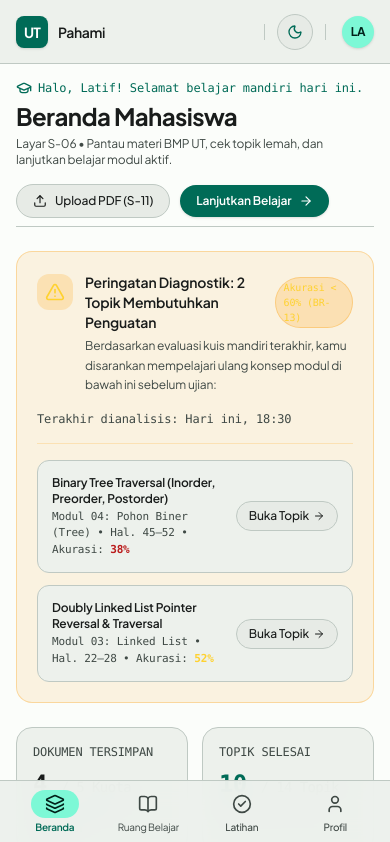
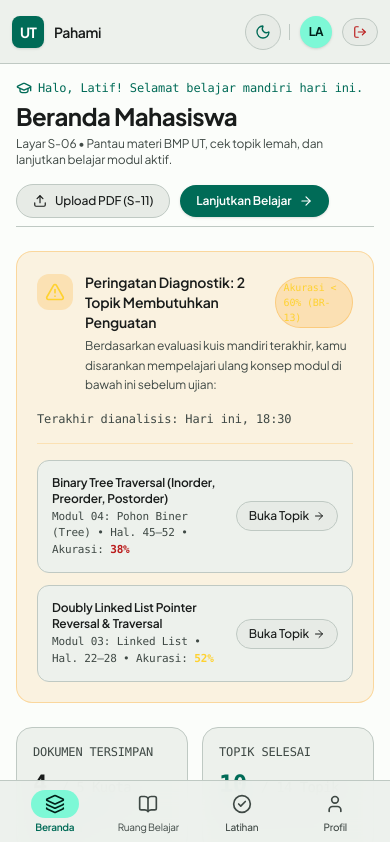
Before and after one commit to ZenLloyd/pahami-ut, a Next.js app: page /beranda in a window 390 px wide. Shown: the top 842 px of the page. Built offline with nearby package versions, Linux system fonts and the light colour scheme.

Commit message:
feat(auth): tambahkan tombol keluar pada navbar dan bottom nav mahasiswa

```diff
--- a/src/components/BottomNav.tsx
+++ b/src/components/BottomNav.tsx
@@ -1,11 +1,13 @@
 "use client";
 
 import Link from "next/link";
-import { usePathname } from "next/navigation";
+import { usePathname, useRouter } from "next/navigation";
+import { hapusSesi } from "@/lib/auth";
 import { BookOpen, Layers, CheckCircle2, User } from "lucide-react";
 
 export function BottomNav() {
   const pathname = usePathname();
+  const router = useRouter();
 
   const navItems = [
     {
@@ -32,7 +34,13 @@ export function BottomNav() {
       href: "#profil",
       icon: User,
       isActive: false,
-      onClick: () => alert("Fitur Profil Mahasiswa akan aktif di Paket Fitur 5."),
+      onClick: () => {
+        const keluar = confirm("Mahasiswa: Muhammad Latif (NIM: 045123456)\n\nApakah kamu ingin keluar dari akun?");
+        if (keluar) {
+          hapusSesi();
+          router.push("/masuk");
+        }
+      },
     },
   ];
 
--- a/src/components/Navbar.tsx
+++ b/src/components/Navbar.tsx
@@ -1,19 +1,26 @@
 "use client";
 
 import Link from "next/link";
-import { usePathname } from "next/navigation";
+import { usePathname, useRouter } from "next/navigation";
 import { mockStudent } from "@/data/mockData";
+import { hapusSesi } from "@/lib/auth";
 import { ThemeToggle } from "@/components/ThemeToggle";
 import { BottomNav } from "@/components/BottomNav";
-import { BookOpen, Layers, CheckCircle2, History, Search } from "lucide-react";
+import { BookOpen, Layers, CheckCircle2, History, Search, LogOut } from "lucide-react";
 
 export function Navbar() {
   const pathname = usePathname();
+  const router = useRouter();
+
+  const handleKeluar = () => {
+    hapusSesi();
+    router.push("/masuk");
+  };
 
   return (
     <>
-      <header className="h-16 border-b border-outline-variant bg-surface-container px-4 md:px-6 flex items-center justify-between shrink-0 sticky top-0 z-50 select-none">
-        <div className="flex items-center gap-6">
+      <header className="h-16 border-b border-outline-variant bg-surface-container px-3 sm:px-4 md:px-6 flex items-center justify-between shrink-0 sticky top-0 z-50 select-none">
+        <div className="flex items-center gap-4 sm:gap-6">
           <Link href="/beranda" className="flex items-center gap-2.5 hover:opacity-85 transition">
             <div className="w-8 h-8 rounded-lg bg-primary text-on-primary font-bold flex items-center justify-center text-sm tracking-tighter shadow-sm">
               UT
@@ -71,7 +78,7 @@ export function Navbar() {
         </div>
 
         {/* Right Controls */}
-        <div className="flex items-center gap-3">
+        <div className="flex items-center gap-2 sm:gap-3">
           <button
             onClick={() => alert("Pencarian cerdas teks modul: Tekan ⌘K")}
             className="hidden sm:flex items-center gap-2 px-3 py-1.5 rounded-full bg-surface border border-outline-variant text-xs text-on-surface-variant hover:text-on-surface transition"
@@ -83,7 +90,7 @@ export function Navbar() {
             </kbd>
           </button>
 
-          <div className="h-4 w-[1px] bg-outline-variant"></div>
+          <div className="h-4 w-[1px] bg-outline-variant hidden sm:block"></div>
 
           {/* Theme Toggle (Dark / Light M3) */}
           <ThemeToggle />
@@ -91,11 +98,11 @@ export function Navbar() {
           <div className="h-4 w-[1px] bg-outline-variant"></div>
 
           {/* User Profile Pill */}
-          <div className="flex items-center gap-2 pl-1">
+          <div className="flex items-center gap-2 pl-0.5 sm:pl-1">
             <div className="w-8 h-8 rounded-full bg-primary-container text-on-primary-container font-bold flex items-center justify-center text-xs shadow-sm">
               {mockStudent.name.slice(0, 2).toUpperCase()}
             </div>
-            <div className="hidden md:block text-left">
+            <div className="hidden lg:block text-left">
               <div className="text-xs font-semibold text-on-surface leading-tight">
                 {mockStudent.name}
               </div>
@@ -104,6 +111,16 @@ export function Navbar() {
               </div>
             </div>
           </div>
+
+          {/* Tombol Keluar Mahasiswa (Sama Seperti di Admin) */}
+          <button
+            onClick={handleKeluar}
+            className="px-2.5 sm:px-3 py-1.5 rounded-full bg-surface-container-high hover:bg-surface-variant text-error text-xs font-medium border border-outline-variant transition flex items-center gap-1.5 cursor-pointer ml-0.5"
+            title="Keluar dari Akun"
+          >
+            <LogOut className="w-3.5 h-3.5" />
+            <span className="hidden sm:inline">Keluar</span>
+          </button>
         </div>
       </header>
 
```
